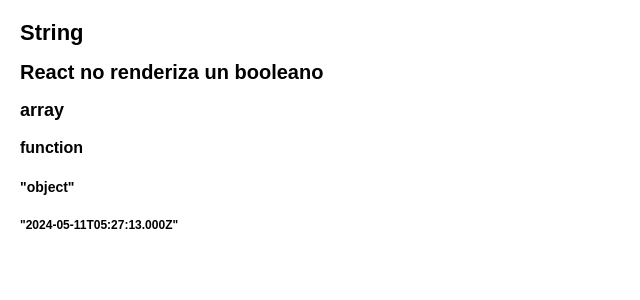
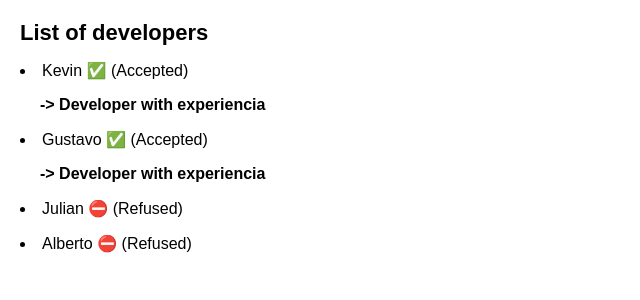
Before and after one commit to GustDevFreak/react-learning-project, a React (Create React App) app: page / in a window 1280 px wide. Shown: the top 300 px of the page, without its empty margins (0-640 px from the left). Built offline with nearby package versions, Linux system fonts and the light colour scheme.

Commit message:
Example of the ternary operator and && (double ampersand)

```diff
--- a/src/App.js
+++ b/src/App.js
@@ -1,25 +1,23 @@
-const String = 'String'
-const boolean = true
-const array = [1, 'array', true]
-const functionTest = () => 'function'
-const objectTest = { clave: 'object' }
-const date = new Date()
+const Items = ({ name, seen }) => {
+  return (
+    <>
+      <li>{name} {seen ? '✅ (Accepted)' : '⛔ (Refused)'}</li>
+      {/* Tambien se puede usar && para mostrar algo solo si es verdadero. */}
+      <ul><b>{seen && ' -> Developer with experiencia'}</b></ul>
+    </>
+
+  )
+}
 
 function App() {
 
   return (
     <>
-      <h1>{String}</h1>
-
-      <h2>React no renderiza un booleano {boolean}</h2>
-
-      <h3>{array[1]}</h3>
-
-      <h4>{functionTest()}</h4>
-
-      <h5>{JSON.stringify(objectTest['clave'])}</h5>
-
-      <h6>{JSON.stringify(date)}</h6>
+      <h1>List of developers</h1>
+      <Items name="Kevin" seen={true} />
+      <Items name="Gustavo" seen={true} />
+      <Items name="Julian" seen={false} />
+      <Items name="Alberto" seen={false} />
     </>
   )
 }
```
